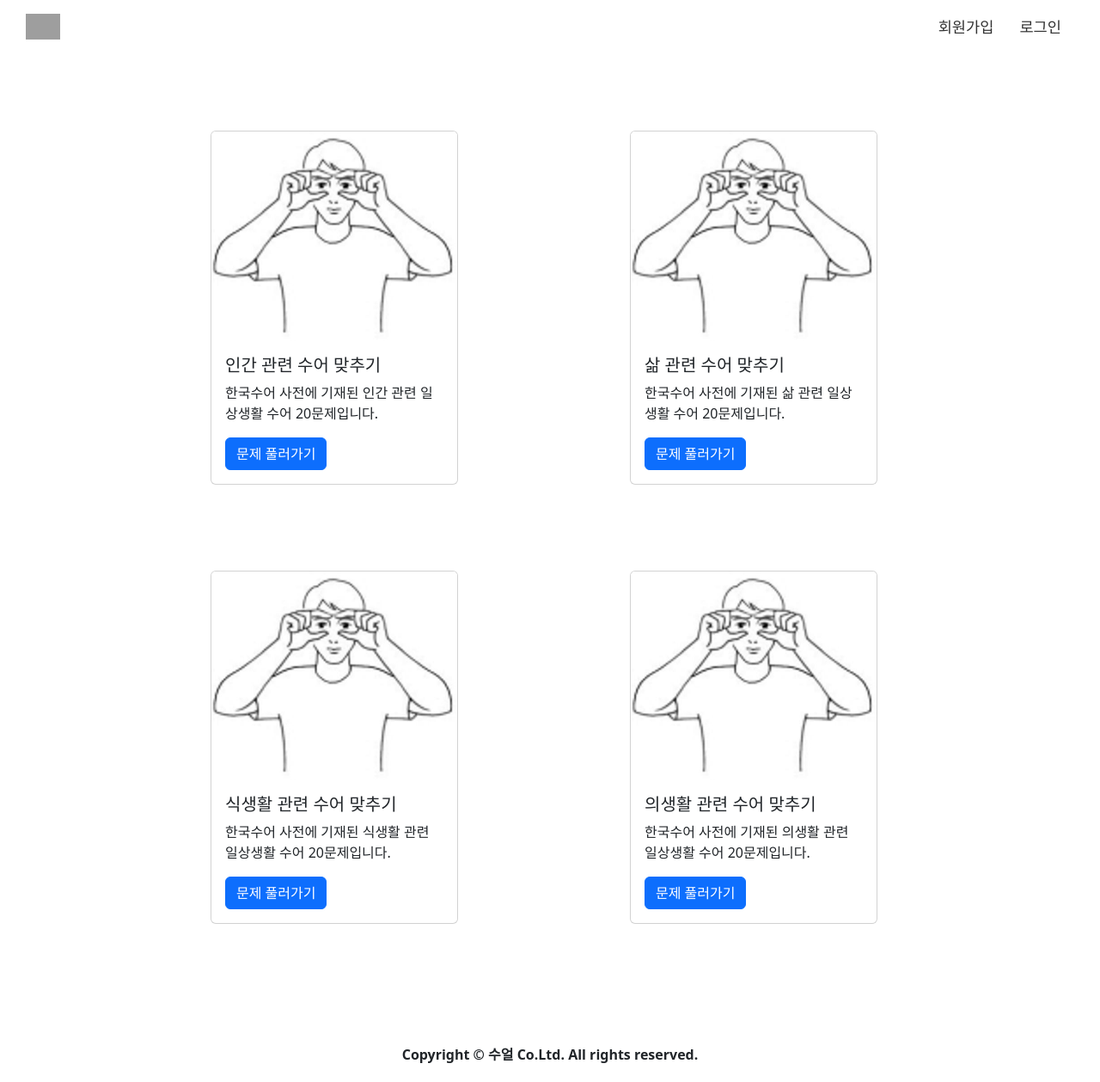
After one commit to Signlogue/Signlogue, a PHP site: page /mainpage.html in a window 1280 px wide. The commit adds this page. Shown: the whole page at 86% size. Run offline with PHP 8.4, Linux system fonts and the light colour scheme; some web fonts are replaced; grey boxes are pictures that could not be loaded.

Commit message:
리다이렉트 수정

```diff
--- a/join.php
+++ b/join.php
@@ -17,7 +17,7 @@
 
 <body>
     <header>
-        <a href="index.html">
+        <a href="mainpage.html">
             <img src="src/logo.png" alt="수얼" class="header-logo">
         </a>
         <nav>
--- a/join_process.php
+++ b/join_process.php
@@ -17,7 +17,7 @@
 
 <body>
     <header>
-        <a href="index.html">
+        <a href="mainpage.html">
             <img src="src/logo.png" alt="수얼" class="header-logo">
         </a>
         <nav>
@@ -39,7 +39,7 @@
         $result = mysqli_query($dbcon, $query);
 
         if ($result) {
-            echo "환영합니다 $uid 님, 회원 가입이 완료되었습니다";
+            echo "<script>location.href='mainpage.html';</script>";
         } else {
             echo "회원 가입 실패. 관리자에게 문의하세요";
         }
--- a/login.php
+++ b/login.php
@@ -17,7 +17,7 @@
 
 <body>
     <header>
-        <a href="index.html">
+        <a href="mainpage.html">
             <img src="src/logo.png" alt="수얼" class="header-logo">
         </a>
         <nav>
--- a/login_process.php
+++ b/login_process.php
@@ -17,7 +17,7 @@
 
 <body>
     <header>
-        <a href="index.html">
+        <a href="mainpage.html">
             <img src="src/logo.png" alt="수얼" class="header-logo">
         </a>
         <nav>
@@ -43,7 +43,7 @@
         if (isset($row['uid'])) {
             if ($upw == $row['upw']) {
                 $SESSION['userid'] = $row['uid'];
-                echo $SESSION['userid'] . "님 반갑습니다";
+                echo "<script>location.href='mainpage.html';</script>";
             } else {
                 echo "패스워드 오류";
             }
--- /dev/null
+++ b/mainpage.css
@@ -0,0 +1,137 @@
+/* 전체 배경 설정 */
+html, body {
+    height: 100%;
+    margin: 0;
+    padding: 0;
+    overflow-x: hidden;
+}
+
+body {
+    background-color: #f0f0f0;
+    font-family: 'Pretendard', Arial, sans-serif;
+    display: flex;
+    flex-direction: column;
+    min-height: 100vh;
+    overflow-y: auto;
+}
+
+/* 로딩스크린 스타일 */
+#loading-screen {
+    position: fixed;
+    top: 0;
+    left: 0;
+    width: 100%;
+    height: 100%;
+    background-color: #000000;
+    display: flex;
+    justify-content: center;
+    align-items: center;
+    z-index: 1000;
+    overflow: hidden;
+    visibility: visible;
+    opacity: 1;
+    transition: opacity 0.5s, visibility 0.5s;
+}
+
+#loading-screen.hidden {
+    opacity: 0;
+    visibility: hidden;
+}
+
+#loading-logo {
+    height: 50px;
+    animation: compactFade 2s infinite;
+}
+
+/* 로고 페이드 효과 */
+@keyframes compactFade {
+    0%, 100% { opacity: 0; }
+    40%, 60% { opacity: 1; }
+}
+
+/* 헤더 스타일 */
+header {
+    display: flex;
+    align-items: center;
+    justify-content: space-between;
+    padding: 10px 30px;
+    background-color: #ffffff;
+    flex-shrink: 0;
+}
+
+header nav{
+    display: flex;
+    flex-direction: row;
+}
+header .header-logo {
+    height: 30px;
+}
+
+header nav .nav-link {
+    font-size: 1.1em;
+    color: #333333;
+    text-decoration: none;
+    padding: 8px 15px;
+    border-radius: 5px;
+    transition: background-color 0.3s ease, color 0.3s ease;
+}
+
+/* 본문 스타일 */
+main {
+    flex-grow: 1;
+    display: flex;
+    flex-direction: column;
+    justify-content: flex-start;
+    align-items: flex-start;
+    width: calc(100% - 40px);
+    max-width: 830px;
+    margin: 0 auto;
+    padding: 20px;
+    min-width: 320px;
+    margin-top: 20px;
+    padding-top: 10px;
+}
+
+header + main {
+    margin-top: calc(20px + 60px);
+}
+
+.testbox{
+    display: flex;
+    flex-direction: row;
+    gap: 200px;
+    margin-bottom: 100px;
+}
+
+/* 푸터 스타일 */
+footer {
+    display: flex;
+    justify-content: center;
+    align-items: center;
+    padding: 20px 30px;
+    background-color: #ffffff;
+    flex-shrink: 0;
+    flex-wrap: wrap;
+    text-align: center;
+}
+
+/* 반응형 디자인 */
+@media screen and (max-width: 768px) {
+    main {
+        width: calc(100% - 30px);
+        padding: 15px;
+    }
+
+    main h1 {
+        font-size: 1.8em;
+    }
+
+    main p {
+        font-size: 0.9em;
+    }
+
+    footer {
+        flex-direction: column;
+        padding: 10px;
+    }
+}
--- /dev/null
+++ b/mainpage.html
@@ -0,0 +1,95 @@
+<!DOCTYPE html>
+<html lang="ko">
+  <head>
+    <meta charset="UTF-8" />
+    <meta
+      name="viewport"
+      content="width=device-width, initial-scale=1.0, maximum-scale=1.0, user-scalable=no"
+    />
+    <meta name="description" content="수얼" />
+    <title>수얼</title>
+    <link
+      rel="stylesheet"
+      href="https://cdn.jsdelivr.net/gh/orioncactus/pretendard/dist/web/static/pretendard.css"
+    />
+    <link rel="stylesheet" href="mainpage.css" />
+    <link
+      href="https://cdn.jsdelivr.net/npm/bootstrap@5.3.3/dist/css/bootstrap.min.css"
+      rel="stylesheet"
+      integrity="sha384-QWTKZyjpPEjISv5WaRU9OFeRpok6YctnYmDr5pNlyT2bRjXh0JMhjY6hW+ALEwIH"
+      crossorigin="anonymous"
+    />
+  </head>
+
+  <body>
+    <header>
+      <a href="index.html">
+        <img src="src/logo.png" alt="수얼" class="header-logo" />
+      </a>
+      <nav>
+        <a href="join.html" class="nav-link">회원가입</a>
+        <a href="login.html" class="nav-link">로그인</a>
+      </nav>
+    </header>
+    <main>
+      <div class="testbox">
+        <div class="testcard-1">
+          <div class="card" style="width: 18rem">
+            <img src="./img/169.jpg" class="card-img-top" alt="..." />
+            <div class="card-body">
+              <h5 class="card-title">인간 관련 수어 맞추기</h5>
+              <p class="card-text">
+                한국수어 사전에 기재된 인간 관련 일상생활 수어 20문제입니다.
+              </p>
+              <a href="#" class="btn btn-primary">문제 풀러가기</a>
+            </div>
+          </div>
+        </div>
+
+        <div class="testcard-2">
+          <div class="card" style="width: 18rem">
+            <img src="./img/169.jpg" class="card-img-top" alt="..." />
+            <div class="card-body">
+              <h5 class="card-title">삶 관련 수어 맞추기</h5>
+              <p class="card-text">
+                한국수어 사전에 기재된 삶 관련 일상생활 수어 20문제입니다.
+              </p>
+              <a href="#" class="btn btn-primary">문제 풀러가기</a>
+            </div>
+          </div>
+        </div>
+      </div>
+
+      <div class="testbox">
+        <div class="testbox-3">
+          <div class="card" style="width: 18rem">
+            <img src="./img/169.jpg" class="card-img-top" alt="..." />
+            <div class="card-body">
+              <h5 class="card-title">식생활 관련 수어 맞추기</h5>
+              <p class="card-text">
+                한국수어 사전에 기재된 식생활 관련 일상생활 수어 20문제입니다.
+              </p>
+              <a href="#" class="btn btn-primary">문제 풀러가기</a>
+            </div>
+          </div>
+        </div>
+
+        <div class="testbox-4">
+            <div class="card" style="width: 18rem">
+              <img src="./img/169.jpg" class="card-img-top" alt="..." />
+              <div class="card-body">
+                <h5 class="card-title">의생활 관련 수어 맞추기</h5>
+                <p class="card-text">
+                  한국수어 사전에 기재된 의생활 관련 일상생활 수어 20문제입니다.
+                </p>
+                <a href="#" class="btn btn-primary">문제 풀러가기</a>
+              </div>
+            </div>
+          </div>
+      </div>
+    </main>
+    <footer>
+      <b>Copyright &copy; 수얼 Co.Ltd. All rights reserved.</b>
+    </footer>
+  </body>
+</html>
```
Also changed, not shown: img/169.jpg (added), img/module_table_bottom.png (added), img/module_table_top.png (added).
